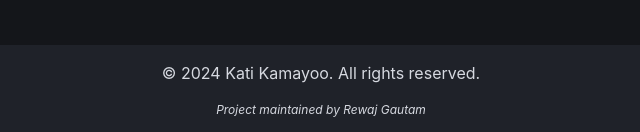
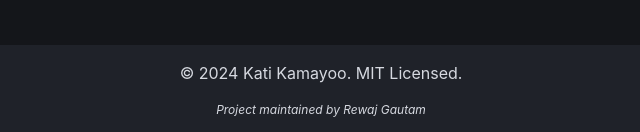
Before and after one commit to rewaj56/rewaj56.github.io, a plain HTML site: page kati-kamayoo/index.html in a window 1280 px wide. Shown: the part 5334-5466 px from the top of the page, 319-959 px from the left. Drawn offline with nearby package versions, Linux system fonts and the light colour scheme.

Commit message:
Updated the footer section with licensing info.

```diff
--- a/kati-kamayoo/index.html
+++ b/kati-kamayoo/index.html
@@ -348,7 +348,7 @@
   <footer class="footer has-background-black-ter has-text-grey-lighter py-4">
     <div class="container">
       <div class="content has-text-centered">
-        <p>&copy; 2024 Kati Kamayoo. All rights reserved.</p>
+        <p>&copy; 2024 Kati Kamayoo. MIT Licensed.</p>
         <p class="is-size-7"><i>Project maintained by Rewaj Gautam</i></p>
       </div>
     </div>
```
